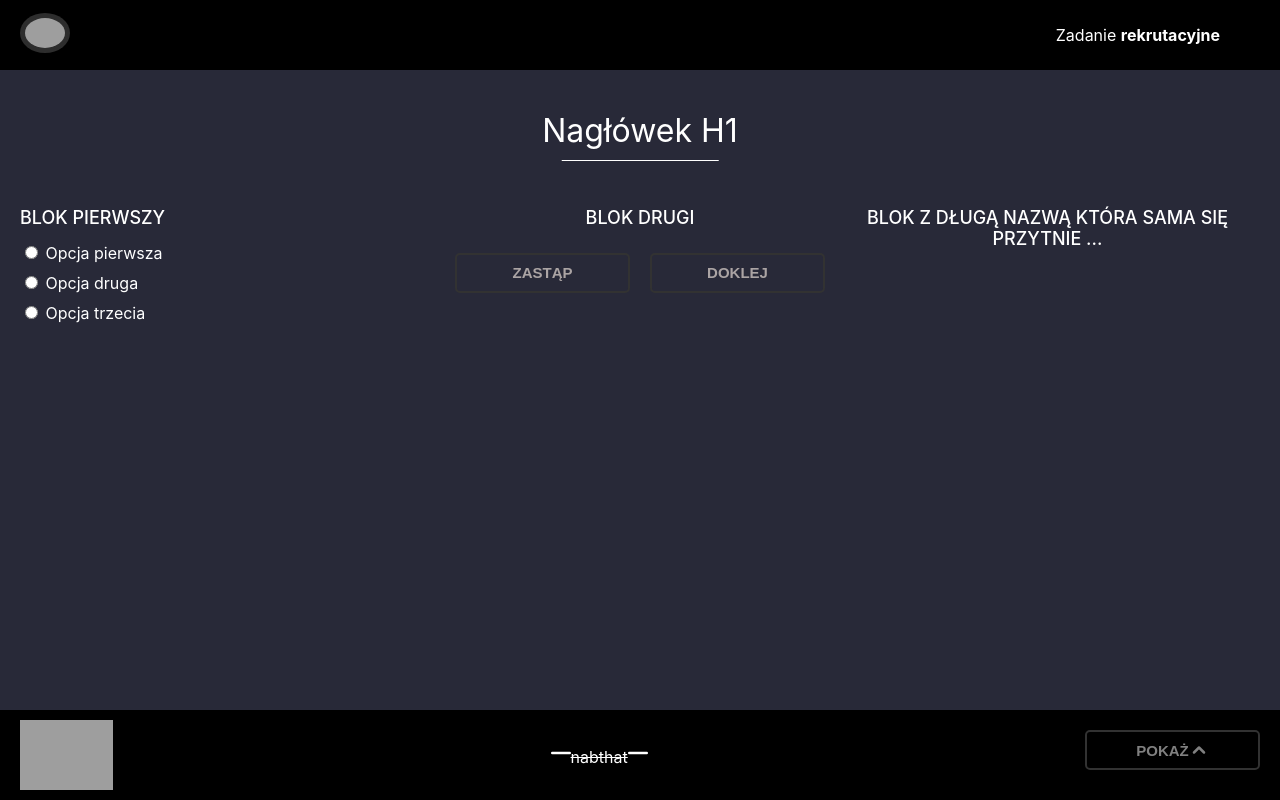
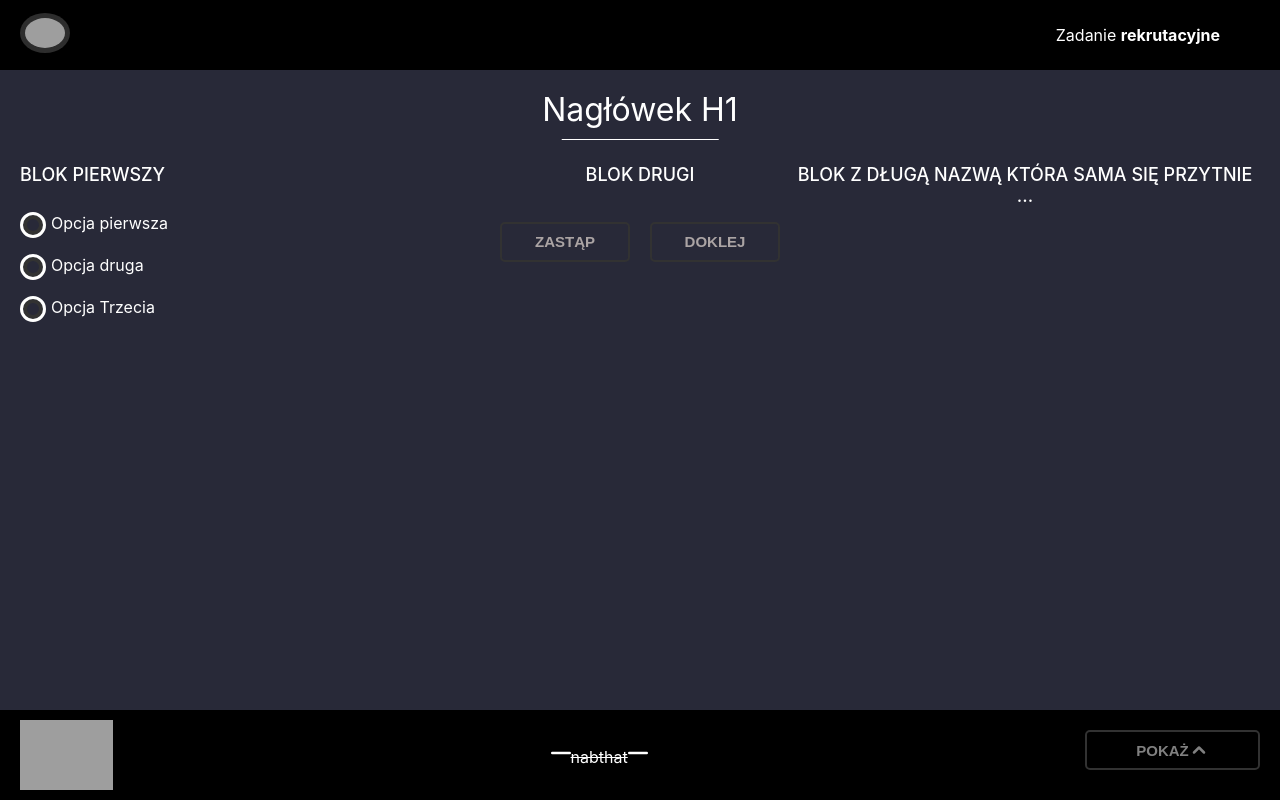
Before and after one commit to Pepko0/ProfileIT, a React (Create React App) app: page / in a window 1280 px wide. Built offline with nearby package versions, Linux system fonts and the light colour scheme; grey boxes are pictures that could not be loaded; the HTML template or start-up script is replaced by a standard one.

Commit message:
added styles for radio button

```diff
--- a/package.json
+++ b/package.json
@@ -8,11 +8,13 @@
     "@testing-library/react": "^13.4.0",
     "@testing-library/user-event": "^13.5.0",
     "gh-pages": "^6.1.1",
+    "node-less": "^1.0.0",
     "react": "^18.3.1",
     "react-dom": "^18.3.1",
     "react-redux": "^9.1.2",
     "react-router-dom": "^6.24.1",
     "react-scripts": "5.0.1",
+    "sass": "^1.77.8",
     "styled-components": "^6.1.11",
     "web-vitals": "^2.1.4"
   },
--- a/src/App.js
+++ b/src/App.js
@@ -5,6 +5,7 @@ import Footer from "./common/Section/Footer";
 import Header from "./common/Section/Header";
 import { BrowserRouter as Router, Route, Routes } from "react-router-dom";
 import Content from "./common/Section/Content";
+
 
 const initialState = {
   footerText: "",
@@ -50,4 +51,5 @@ function App() {
   );
 }
 
+
 export default App;
--- a/src/common/Section/Content/index.js
+++ b/src/common/Section/Content/index.js
@@ -1,20 +1,6 @@
 import React, { useState, useEffect } from "react";
 import { useNavigate } from "react-router-dom";
-import {
-  Header,
-  Container,
-  Blocks,
-  BlockLeft,
-  Label,
-  BlockRight,
-  Title,
-  Button,
-  ButtonParagraph,
-  Footer,
-  FooterText,
-  BlockFooter,
-  BlockMoreRight,
-} from "./styled.js";
+import "./styled.scss"; // Import the SCSS file
 
 const Content = ({
   footerText,
@@ -85,66 +71,74 @@ const Content = ({
   };
 
   return (
-    <Container>
-      <Header>Nagłówek H1</Header>
-      <Blocks>
-        <BlockLeft>
-          <Title>BLOK PIERWSZY</Title>
-          <Label>
+    <div className="container">
+      <header className="header">Nagłówek H1</header>
+      <div className="blocks">
+
+
+        <div className="block-left">
+          <h2 className="title">BLOK PIERWSZY</h2>
+          <label className="label">
             <input
               type="radio"
               name="option"
+              className="radio-button"
               checked={selectedOption === 0}
               onChange={() => handleRadioChange(0)}
-            />{" "}
-            Opcja pierwsza
-          </Label>
-          <Label>
+            /><i className="check"></i>
+            <span className="check_text">Opcja pierwsza</span>
+          </label>
+          <label className="label">
             <input
               type="radio"
               name="option"
+              className="radio-button"
               checked={selectedOption === 1}
               onChange={() => handleRadioChange(1)}
-            />{" "}
-            Opcja druga
-          </Label>
-          <Label>
+            /><i className="check"></i>
+            <span className="check_text">Opcja druga</span>
+          </label>
+          <label className="label">
             <input
               type="radio"
               name="option"
+              className="radio-button"
               checked={selectedOption === 3}
               onChange={() => handleRadioChange(3)}
-            />{" "}
-            Opcja trzecia
-          </Label>
-        </BlockLeft>
-        <BlockRight>
-          <Title>BLOK DRUGI</Title>
-          <BlockMoreRight>
-            <Label>
-              <Button onClick={handleReplaceClick}>
-                <ButtonParagraph>ZASTĄP</ButtonParagraph>
-              </Button>
-            </Label>
-            <Label>
-              <Button onClick={handleAppendClick}>
-                <ButtonParagraph>DOKLEJ</ButtonParagraph>
-              </Button>
-            </Label>
-          </BlockMoreRight>
-        </BlockRight>
-        <BlockFooter>
-          <Title>BLOK Z DŁUGĄ NAZWĄ KTÓRA SAMA SIĘ PRZYTNIE ...</Title>
-          <FooterText>{footerText}</FooterText>
+            /><i className="check"></i>
+            <span className="check_text">Opcja Trzecia</span>
+          </label>
+        </div>
+
+
+
+        <div className="block-right">
+          <h2 className="title">BLOK DRUGI</h2>
+          <div className="block-more-right">
+            <label className="label">
+              <button className="button" onClick={handleReplaceClick}>
+                <p className="button-paragraph">ZASTĄP</p>
+              </button>
+            </label>
+            <label className="label">
+              <button className="button" onClick={handleAppendClick}>
+                <p className="button-paragraph">DOKLEJ</p>
+              </button>
+            </label>
+          </div>
+        </div>
+        <div className="block-footer">
+          <h2 className="title">BLOK Z DŁUGĄ NAZWĄ KTÓRA SAMA SIĘ PRZYTNIE ...</h2>
+          <p className="footer-text">{footerText}</p>
           <a href={`/${footerText}`}>{linkText}</a>
-        </BlockFooter>
-      </Blocks>
-      <Footer>
-        <Title>BLOK Z DŁUGĄ NAZWĄ KTÓRA SAMA SIĘ PRZYTNIE ...</Title>
-        <FooterText>{footerText}</FooterText>
+        </div>
+      </div>
+      <footer className="footer">
+        <h2 className="title">BLOK Z DŁUGĄ NAZWĄ KTÓRA SAMA SIĘ PRZYTNIE ...</h2>
+        <p className="footer-text">{footerText}</p>
         <a href={`/${footerText}`}>{linkText}</a>
-      </Footer>
-    </Container>
+      </footer>
+    </div>
   );
 };
 
--- a/src/common/Section/Content/styled.js
+++ /dev/null
@@ -1,124 +0,0 @@
-import styled from "styled-components";
-
-export const Container = styled.div`
-  padding: 20px;
-  text-align: center;
-`;
-
-export const Header = styled.h1`
-  position: relative;
-  display: inline-block;
-  color: white;
-  font-size: 2em;
-  text-align: center;
-  font-weight: normal;
-  //margin-top: 20px;
-
-  &::after {
-    content: "";
-    position: absolute;
-    left: 50%;
-    bottom: -10px;
-    transform: translate(-50%);
-    width: 80%;
-    height: 0.5px;
-    background-color: white;
-  }
-`;
-
-export const Blocks = styled.div`
-  display: flex;
-  justify-content: space-between;
-  margin: 20px 0;
-`;
-
-export const BlockLeft = styled.div`
-  display: flex;
-  flex-direction: column;
-  //border: solid;
-  width: 100%;
-  text-align: left;
-`;
-
-export const BlockRight = styled.div`
-  text-align: right;
-
-  @media (min-width: ${({ theme }) => theme.breakpoint.phone}) {
-    text-align: center;
-    flex-direction: column;
-  }
-`;
-
-export const BlockMoreRight = styled.div`
-
-  @media (min-width: ${({ theme }) => theme.breakpoint.phone}) {
-    display: flex;
-    flex-direction: row;
-  }
-`;
-
-export const BlockFooter = styled.div`
-  display: none;
-
-  @media (min-width: ${({ theme }) => theme.breakpoint.phone}) {
-    display: block;
-    width: 100%;
-  }
-`;
-
-export const Title = styled.h2`
-  font-size: 18px;
-  font-weight: 500;
-`;
-
-export const Label = styled.label`
-  margin-bottom: 10px;
-`;
-
-export const Button = styled.button`
-  width: 175px;
-  min-height: 40px;
-  margin-bottom: 10px;
-  border-radius: 5px;
-  background-color: transparent;
-  color: ${({ theme }) => theme.color.mineShaft};
-  border: solid 2px;
-  display: flex;
-  align-items: center;
-
-
-  @media (min-width: ${({ theme }) => theme.breakpoint.phone}) {
-    margin: 10px;
-
-
-
-    &:hover {
-    cursor: pointer;
-  }
-  }
-
-
-`;
-
-export const ButtonParagraph = styled.p`
-  display: flex;
-  font-weight: bold;
-  align-items: center;
-  font-size: 15px;
-  margin: auto;
-  color: ${({ theme }) => theme.color.silverChalice};
-`;
-
-export const Footer = styled.div`
-  display: block;
-  margin-top: 30px;
-  margin-bottom: 90px;
-
-  @media (min-width: ${({ theme }) => theme.breakpoint.phone}) {
-    display: none;
-  }
-`;
-
-export const FooterText = styled.p`
-  margin-bottom: 40px;
-`;
--- /dev/null
+++ b/src/common/Section/Content/styled.scss
@@ -0,0 +1,153 @@
+.container {
+    padding: 20px;
+    text-align: center;
+  }
+
+  .header {
+    position: relative;
+    display: inline-block;
+    color: white;
+    font-size: 2em;
+    text-align: center;
+    font-weight: normal;
+
+    &::after {
+      content: "";
+      position: absolute;
+      left: 50%;
+      bottom: -10px;
+      transform: translate(-50%);
+      width: 80%;
+      height: 0.5px;
+      background-color: white;
+    }
+  }
+
+  .blocks {
+    display: flex;
+    justify-content: space-between;
+    margin: 20px 0;
+
+    .block-left {
+      display: flex;
+      flex-direction: column;
+      width: 100%;
+      text-align: left;
+    }
+
+    .block-right {
+      text-align: right;
+
+      @media (min-width: 767px) {
+        text-align: center;
+        flex-direction: column;
+      }
+    }
+
+    .block-more-right {
+      @media (min-width: 767px) {
+        display: flex;
+        flex-direction: row;
+      }
+    }
+
+    .block-footer {
+      display: none;
+
+      @media (min-width: 767px) {
+        display: block;
+        width: 100%;
+      }
+    }
+  }
+
+  .title {
+    font-size: 18px;
+    font-weight: 500;
+    margin-bottom: 1.5em;
+  }
+
+  .label {
+    display:block;
+    position: relative;
+    cursor: pointer;
+    margin-bottom: 1em;
+  }
+
+  .button {
+    width: 130px;
+    min-height: 40px;
+    margin-bottom: 10px;
+    border-radius: 5px;
+    background-color: transparent;
+    color: #323232;
+    border: solid 2px;
+    display: flex;
+    align-items: center;
+
+    @media (min-width: 767px) {
+      margin: 10px;
+      &:hover {
+        cursor: pointer;
+      }
+    }
+  }
+
+  .button-paragraph {
+    display: flex;
+    font-weight: bold;
+    align-items: center;
+    font-size: 15px;
+    margin: auto;
+    color: #aba4a4;
+  }
+
+  .footer {
+    display: block;
+    margin-top: 30px;
+    margin-bottom: 90px;
+
+    @media (min-width: 767px) {
+      display: none;
+    }
+  }
+
+  .footer-text {
+    margin-bottom: 40px;
+  }
+
+  .radio-button {
+    display: none;
+
+    &:checked + i {
+        background-color: white;
+    }
+
+    &:hover {
+        cursor: pointer;
+      }
+  }
+
+  .radio-text {
+    background-color: red;
+  }
+
+  .check {
+    display: inline-block;
+    width: 20px;
+    height: 20px;
+    border-radius: 50%;
+    margin-right: 5px;
+    vertical-align: middle;
+    border: 3px solid #fff;
+    box-shadow: inset 0 0 0 4px #323232;
+    transition: .25s;
+
+  }
+
+  .check_text{
+    display: inline-block;
+    padding-bottom: 3px;
+
+    font-size: 1em;
+  }
```
Also changed, not shown: 1 other file (tests, documents, lock files or other folders).
